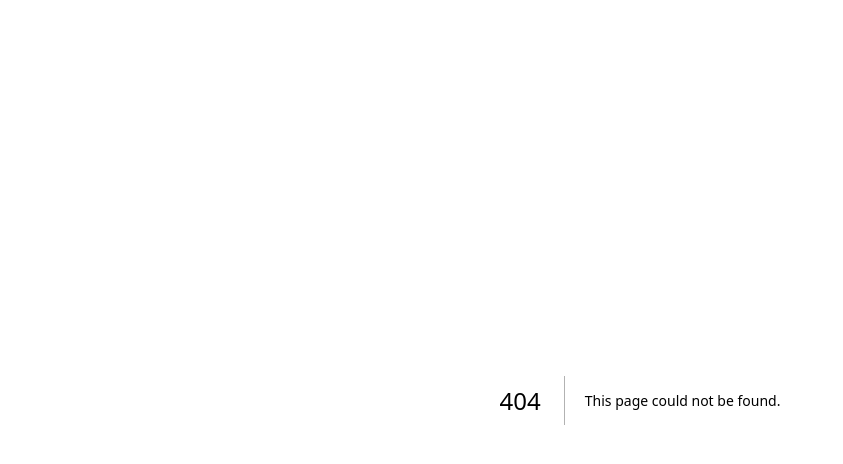
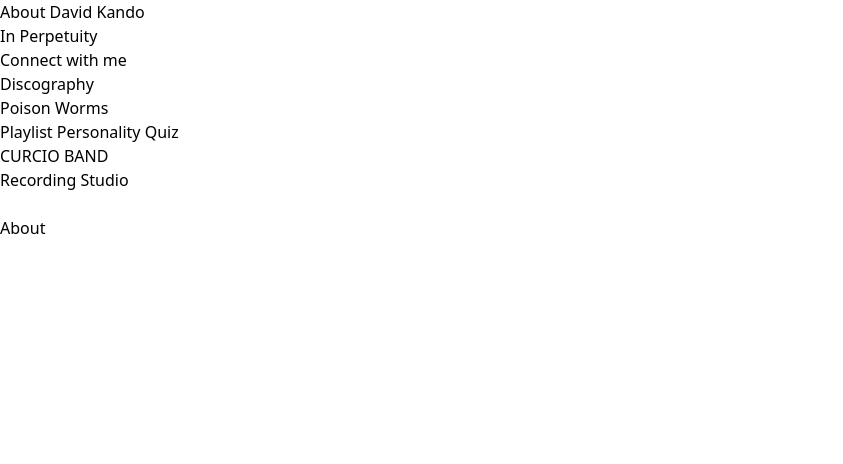
Before and after one commit to mkelly115/site, a Next.js app: page /about in a window 1280 px wide. Before the commit this address had no page. Shown: the top 464 px of the page, without its empty margins (0-843 px from the left). Built offline with nearby package versions, Linux system fonts and the light colour scheme.

Commit message:
added linked pages

```diff
--- /dev/null
+++ b/app/about/page.js
@@ -0,0 +1,5 @@
+export default function Page() {
+    return (
+        <div>About</div>
+    )
+}
--- /dev/null
+++ b/app/band/page.js
@@ -0,0 +1,5 @@
+export default function Page() {
+    return (
+        <div>CURCIO BAND</div>
+    )
+}
--- /dev/null
+++ b/app/connect/page.js
@@ -0,0 +1,5 @@
+export default function Page() {
+    return (
+        <div>Let's hang around</div>
+    )
+}
--- a/app/data.js
+++ b/app/data.js
@@ -0,0 +1,71 @@
+export const SUTS_ID = 'set-up-the-switch';
+export const POISON_WORMS_ID = 'poison-worms';
+export const IN_PERPETUITY_ID = 'in-perpetuity';
+
+export const GRID_DATA_ITEMS = [
+
+  {
+    id: 1,
+    attributes: {
+      href: '/about',
+      background: "bg-[url('/about_500.png')] bg-contain",
+      text: "About David Kando"
+    }
+  },
+  {
+    id: 2,
+    attributes: {
+      href: `/record/${IN_PERPETUITY_ID}`,
+      text: 'In Perpetuity',
+      background: "bg-[url('/suts_1000.png')] bg-contain"
+    }
+  },
+  {
+    id: 3,
+    attributes: {
+      href: "/connect",
+      background: "bg-[url('/connect_500.png')] bg-contain",
+      text: "Connect with me"
+    }
+  },
+  {
+    id: 4,
+    attributes: {
+      href: "/discography",
+      background: "bg-[url('/discography_400.png')] bg-contain",
+      text: "Discography"
+    }
+  },
+  {
+    id: 5,
+    attributes: {
+      href: `/record/${POISON_WORMS_ID}`,
+      text: 'Poison Worms',
+      background: "bg-[url('/poison_worms_400.png')] bg-contain"
+    }
+  },
+  {
+    id: 6,
+    attributes: {
+      href: "/quiz",
+      background: "bg-[url('/quiz_500.png')] bg-contain",
+      text: "Playlist Personality Quiz"
+    }
+  },
+  {
+    id: 7,
+    attributes: {
+      href: "/band",
+      background: "bg-[url('/curcio_500.png')] bg-contain",
+      text: "CURCIO BAND"
+    }
+  },
+  {
+    id: 8,
+    attributes: {
+      href: "/studio",
+      background: "bg-[url('/studio_500.png')] bg-contain",
+      text: "Recording Studio"
+    }
+  }
+];
--- /dev/null
+++ b/app/discography/page.js
@@ -0,0 +1,5 @@
+export default function Page() {
+    return (
+        <div>Discography</div>
+    )
+}
--- a/app/layout.js
+++ b/app/layout.js
@@ -1,5 +1,7 @@
 import { Geist, Geist_Mono } from "next/font/google";
 import "./globals.css";
+import { GRID_DATA_ITEMS } from "./data";
+import Link from "next/link";
 
 const geistSans = Geist({
   variable: "--font-geist-sans",
@@ -22,6 +24,18 @@ export default function RootLayout({ children }) {
       <body
         className={`${geistSans.variable} ${geistMono.variable} antialiased`}
       >
+        <div>
+          {GRID_DATA_ITEMS.map((gridDataItem) => {
+            const { id, attributes } = gridDataItem;
+
+            return(
+              <div key={id}>
+              <Link href={attributes.href}>{attributes.text}</Link>
+              </div>
+            )
+          })}
+        </div>
+        <br />
         {children}
       </body>
     </html>
--- /dev/null
+++ b/app/quiz/page.js
@@ -0,0 +1,5 @@
+export default function Page() {
+    return (
+        <div>PLaylist Personality Quiz</div>
+    )
+}
--- /dev/null
+++ b/app/record/in-perpetuity/page.js
@@ -0,0 +1,5 @@
+export default function Page() {
+    return (
+        <div>In Perpetuity</div>
+    )
+}
--- /dev/null
+++ b/app/record/poison-worms/page.js
@@ -0,0 +1,5 @@
+export default function Page() {
+    return (
+        <div>Poison Worms</div>
+    )
+}
--- /dev/null
+++ b/app/studio/page.js
@@ -0,0 +1,5 @@
+export default function Page() {
+    return (
+        <div>David Kando Studios</div>
+    )
+}
```
